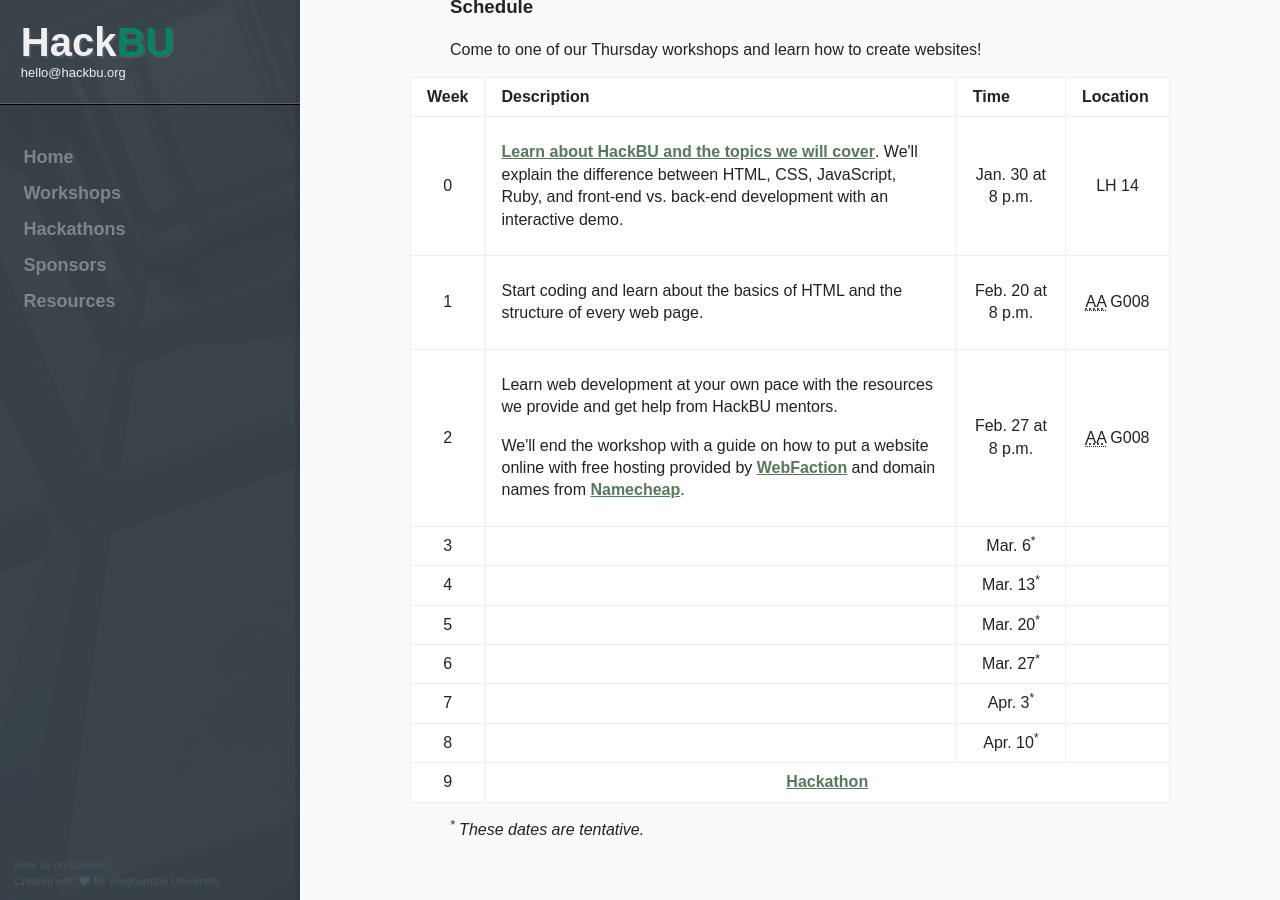
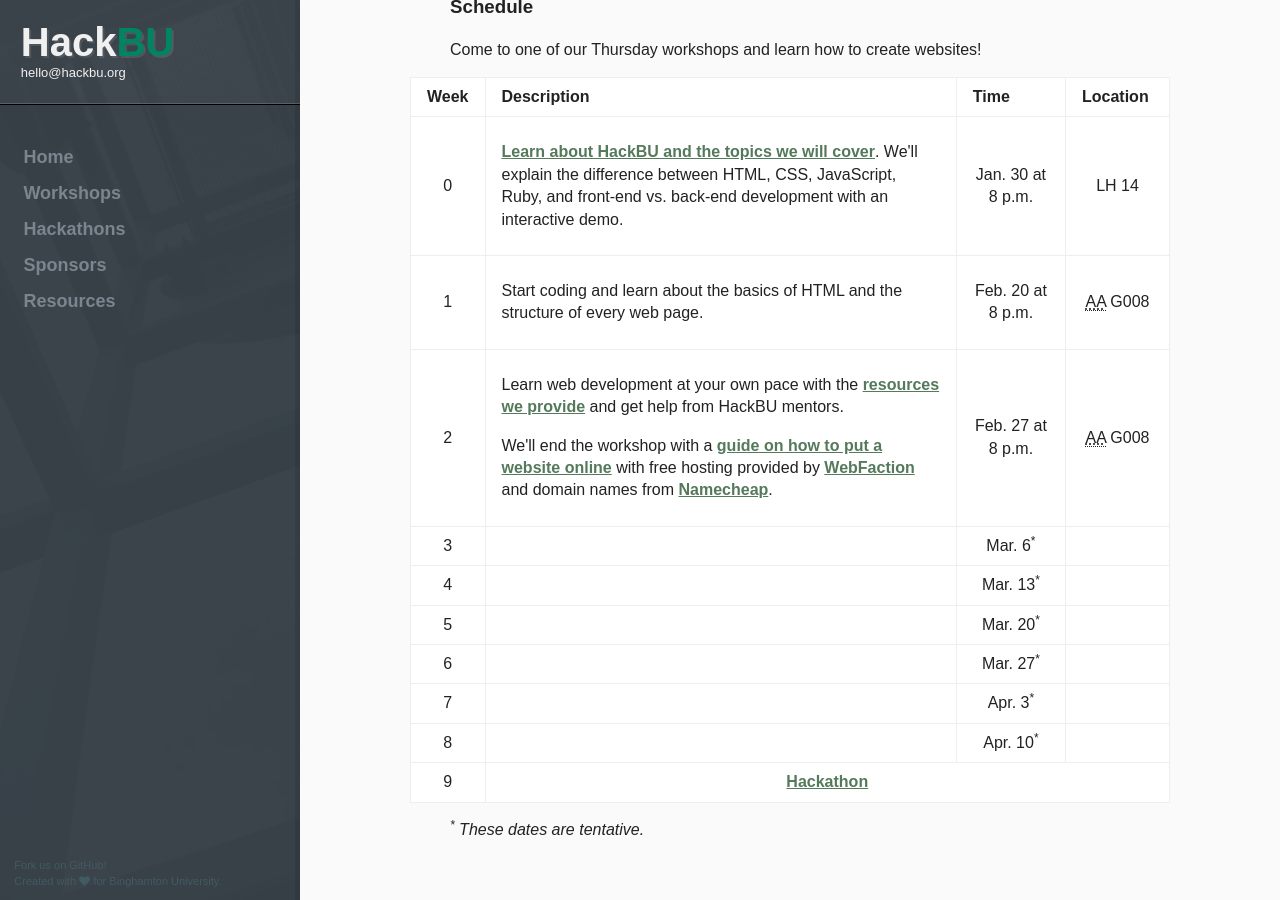
Before and after one commit to hackbinghamton/hackbinghamton.github.io, a Jekyll site: the page built from workshops/index.html, in a window 1280 px wide and 900 px high, scrolled down 806 px. Built offline with Jekyll 4.4.1, drawn with Linux system fonts in a browser that asks for light colours; nearby versions of some CDN libraries; Markdown is read by kramdown in place of the engine named in the settings; part of the change alters nothing that is shown.

```diff
--- a/workshops/index.html
+++ b/workshops/index.html
@@ -63,8 +63,8 @@ description: Learn web development at Binghamton University with weekly workshop
 			<tr>
 				<td class="table-center">2</td>
 				<td>
-					<p>Learn web development at your own pace with the resources we provide and get help from HackBU mentors.</p>
-					<p>We'll end the workshop with a guide on how to put a website online with free hosting provided by <a href="https://www.webfaction.com/">WebFaction</a> and domain names from <a href="https://www.namecheap.com/">Namecheap</a>.</p>
+					<p>Learn web development at your own pace with the <a href="/resources/" title="List of recommended resources">resources we provide</a> and get help from HackBU mentors.</p>
+					<p>We'll end the workshop with a <a href="https://docs.google.com/presentation/d/1N9kzI-YzJYUzfqEPAqfown9QOH1wsNUnRQWm-1At9Cc/edit?usp=sharing">guide on how to put a website online</a> with free hosting provided by <a href="https://www.webfaction.com/">WebFaction</a> and domain names from <a href="https://www.namecheap.com/">Namecheap</a>.</p>
 				</td>
 				<td class="table-center">Feb. 27 at 8 p.m.</td>
 				<td class="table-center"><abbr title="Academic A">AA</abbr> G008</td>
```
